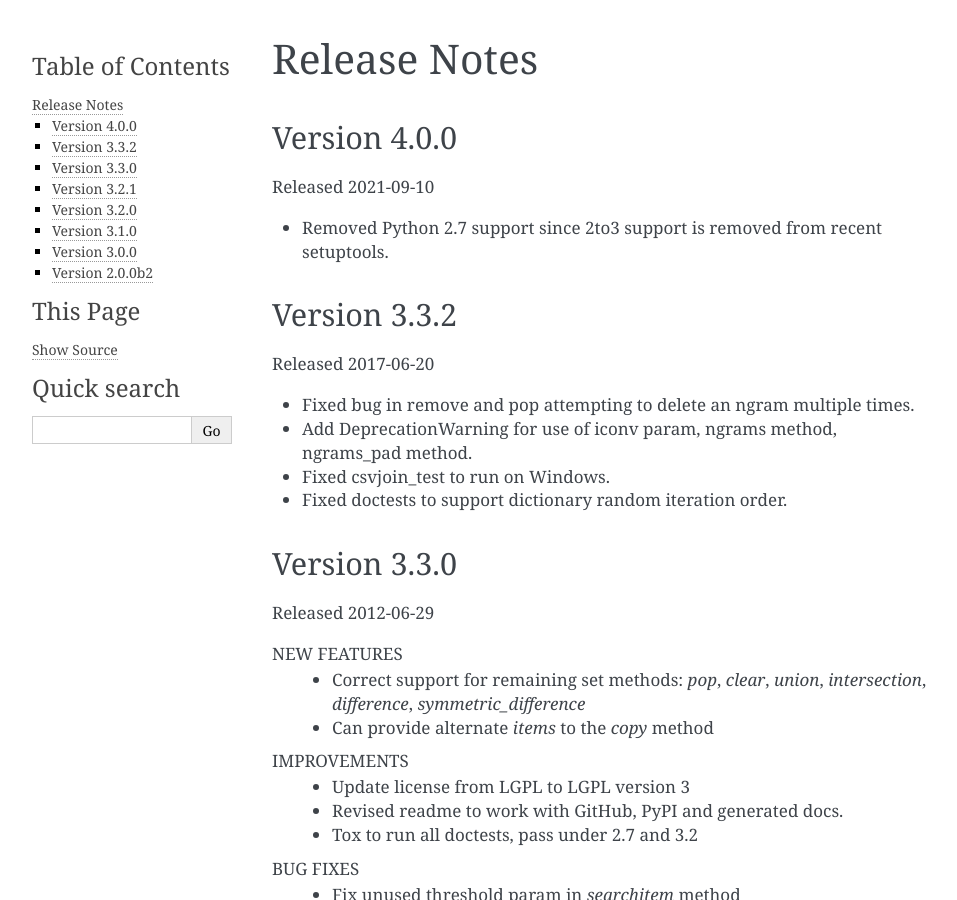
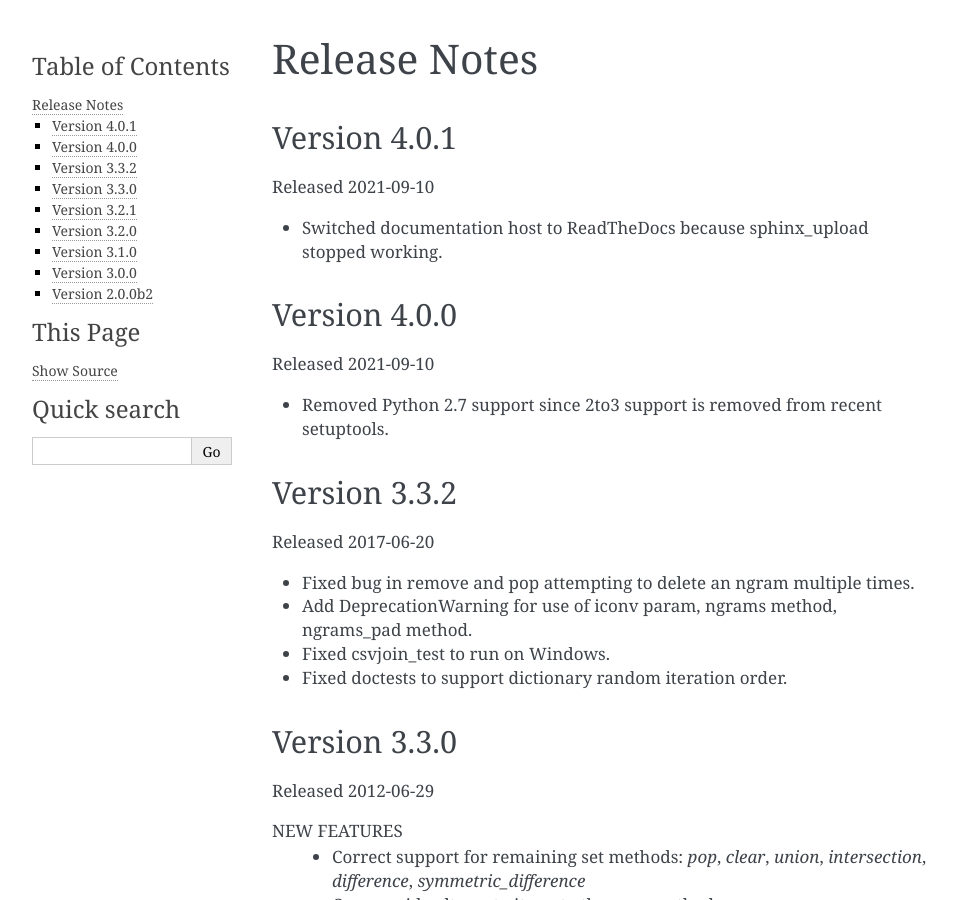
Before and after one commit to gpoulter/python-ngram, a Sphinx documentation site: the page built from docs/releasenotes.rst, in a window 1280 px wide and 900 px high. Shown: the whole window, without its empty margins (148-1105 px from the left). Built offline with Sphinx 7.4.7, drawn with Linux system fonts in a browser that asks for light colours.

Commit message:
Bump version to 4.0.1 for doc links

```diff
--- a/docs/conf.py
+++ b/docs/conf.py
@@ -14,7 +14,7 @@ project = u'Python NGram'
 version = '4.0'
 
 # The full version, including alpha/beta/rc tags.
-release = '4.0.0'
+release = '4.0.1'
 
 # Language the docs are written in.
 language = 'en'
--- a/docs/releasenotes.rst
+++ b/docs/releasenotes.rst
@@ -1,5 +1,11 @@
 Release Notes
 =============
+
+Version 4.0.1
+-------------
+Released 2021-09-10
+
+* Switched documentation host to ReadTheDocs because sphinx_upload stopped working.
 
 Version 4.0.0
 -------------
--- a/setup.cfg
+++ b/setup.cfg
@@ -1,6 +1,6 @@
 [metadata]
 name = ngram
-version = 4.0.0
+version = 4.0.1
 description = A `set` subclass providing fuzzy search based on N-grams.
 long_description = file: README
 long_description_content_type = text/x-rst
```
